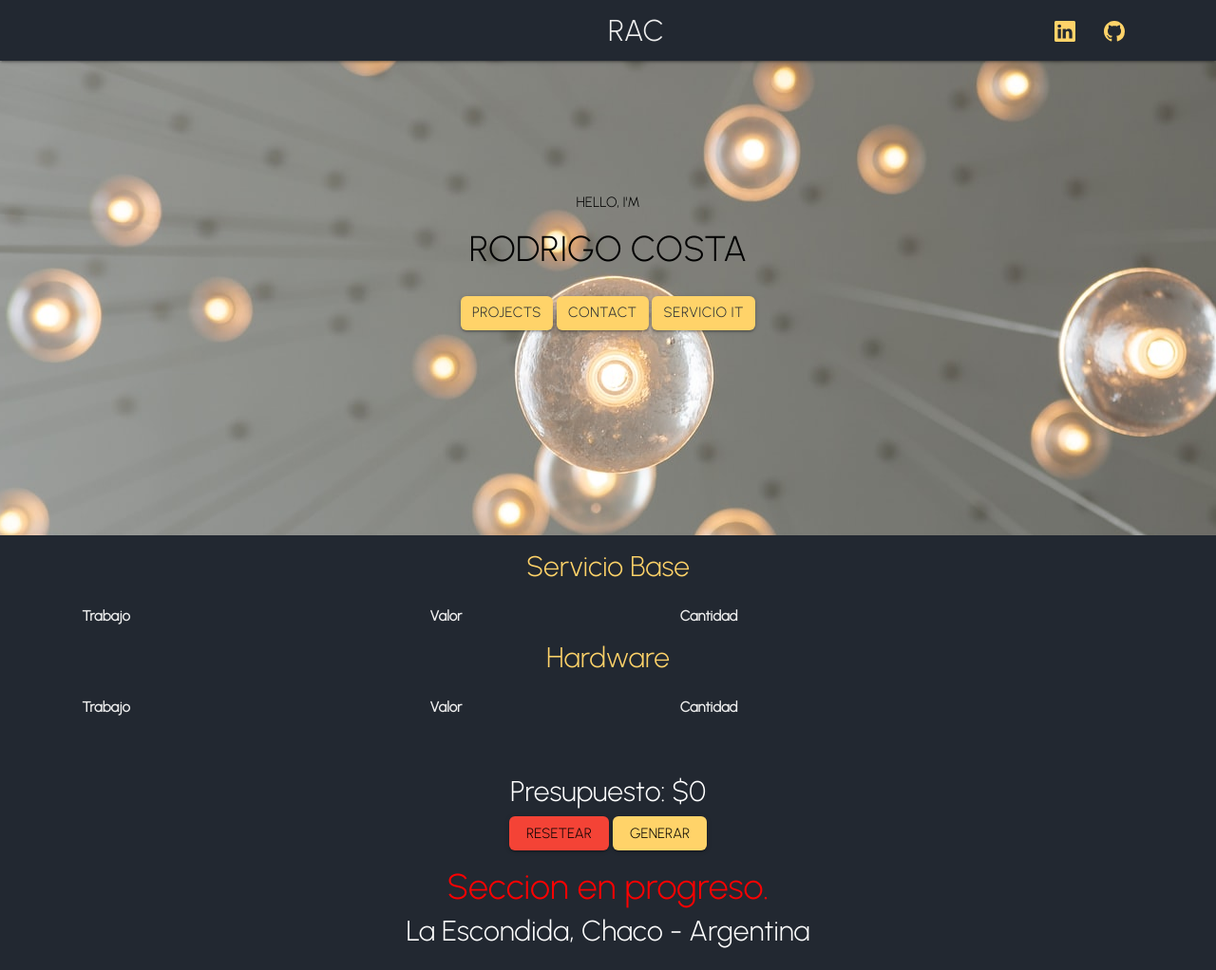
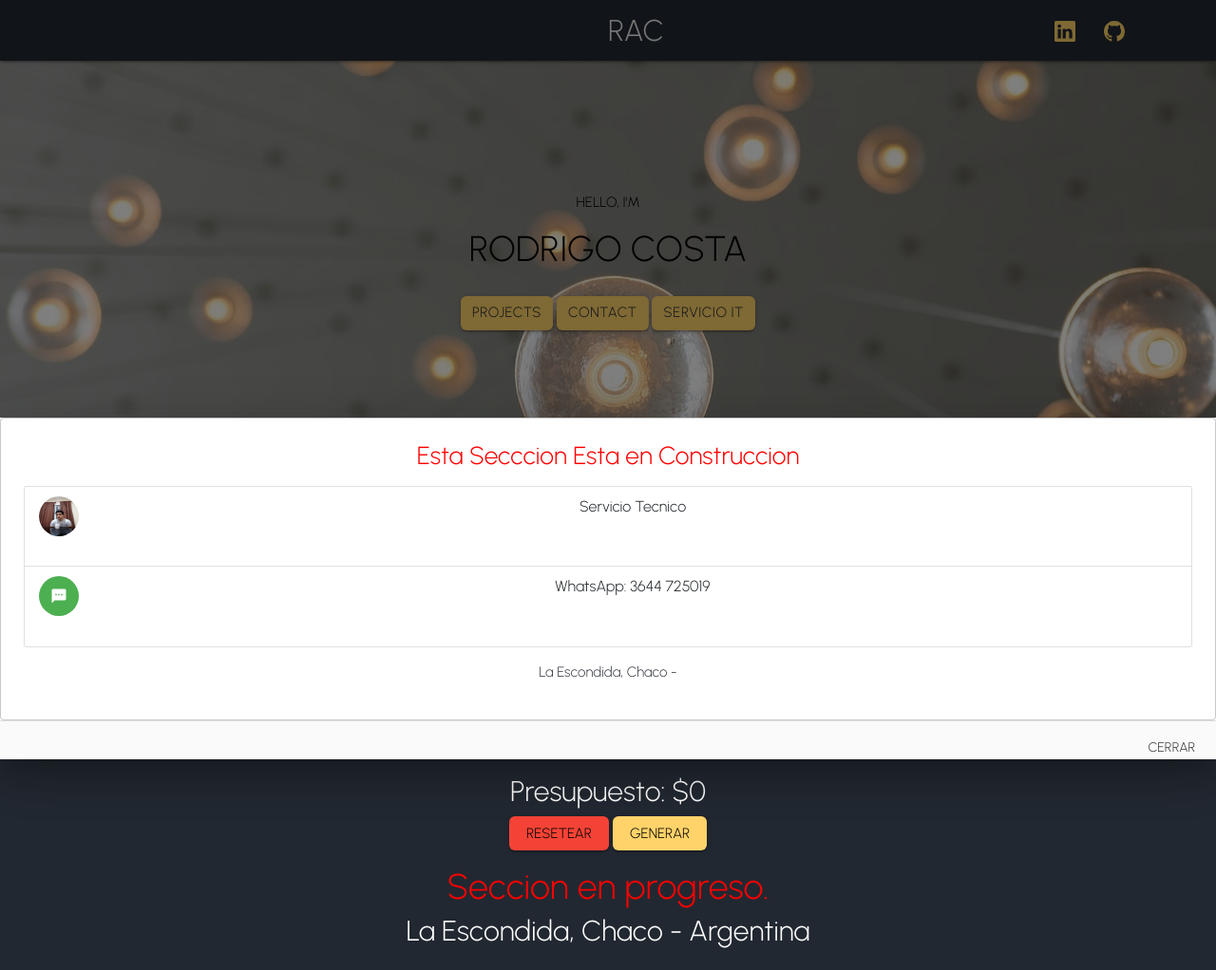
Before and after one commit to RodriDesmond/portfolio, a Django app: page /servicio_tecnico/presupuesto in a window 1280 px wide. Shown: the whole page at 95% size. Run offline with Django 3.2, Linux system fonts and the light colour scheme; data that the repository does not hold is empty.

Commit message:
Working on presupuesto.html

```diff
--- a/static/apps/presupuesto.js
+++ b/static/apps/presupuesto.js
@@ -24,3 +24,9 @@ var app = new Vue({
         console.log('Pagina Cargada')
     },
 });
+
+document.addEventListener('DOMContentLoaded', function () {
+    var Modalelem = document.querySelector('.modal');
+    var instance = M.Modal.init(Modalelem);
+    instance.open();
+});
--- a/templates/servicio_tecnico/presupuesto.html
+++ b/templates/servicio_tecnico/presupuesto.html
@@ -1,7 +1,28 @@
 {% extends 'base.html' %}{% load static %} {% block content %}
 
 <link href="{% static '/css/presupuesto.css'%}" type="text/css" rel="stylesheet" media="screen,projection" />
+<link href="https://fonts.googleapis.com/icon?family=Material+Icons" rel="stylesheet">
 
+<!-- Modal Structure -->
+<div id="modal1" class="modal bottom-sheet">
+    <div class="modal-content">
+        <h3 class="header" style="color: red;">Esta Secccion Esta en Construccion</h3>
+        <ul class="collection">
+            <li class="collection-item avatar">
+                <img src="{% static 'img/profile.jpg'%}" alt class="circle">
+                <span class='title'>Servicio Tecnico</span>
+            </li>
+            <li class="collection-item avatar">
+                <i class="material-icons circle green">textsms</i>
+                <span class='title'>WhatsApp: 3644 725019</span>
+            </li>
+        </ul>
+        <p style="color: var(--dark);">La Escondida, Chaco - </p>
+    </div>
+    <div class="modal-footer">
+        <a href="#!" class="modal-close waves-effect waves-green btn-flat center">Cerrar</a>
+    </div>
+</div>
 <div id="app">
     <div class="container section">
         <div class="col s12">
```
Also changed, not shown: static/icono/IMG_20210411_175841.jpg (added).
